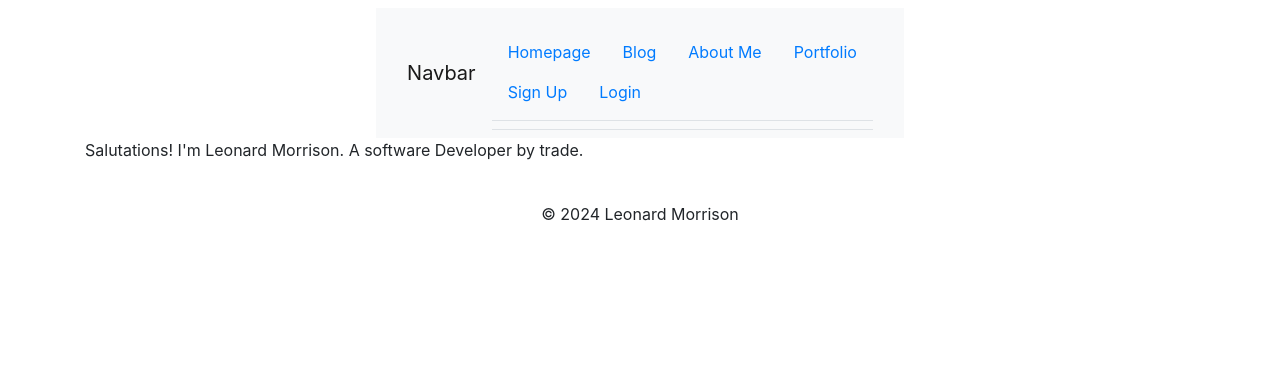
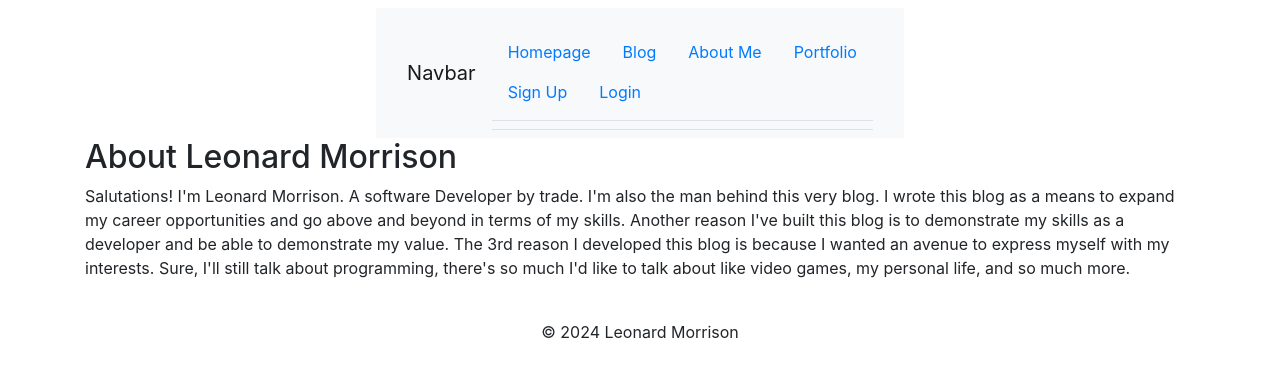
Before and after one commit to TheBigL/PersonalBlog, a Django app: page /post/aboutme/ in a window 1280 px wide. Shown: the part 48-426 px from the top of the page. Run offline with Django 5.2, Linux system fonts and the light colour scheme; some libraries are stand-ins or nearby versions.

Commit message:
Added a paragraph for the About Me page

```diff
--- a/posts/templates/aboutme.html
+++ b/posts/templates/aboutme.html
@@ -5,9 +5,20 @@ About Me
 
 {% block content %}
 <div class="center">
-<p>
+    <h2 class="center">About Leonard Morrison</h2>
+<p class="center">
     Salutations!
-    I'm Leonard Morrison. A software Developer by trade.
+    I'm Leonard Morrison. A software Developer by trade. I'm also the man behind this very blog.
+    I wrote this blog as a means to expand my career opportunities and go above and beyond in terms of my skills.
+    Another reason I've built this blog is to demonstrate my skills as a developer and be able to demonstrate my value.
+    The 3rd reason I developed this blog is because I wanted an avenue to express myself with my interests.
+    Sure, I'll still talk about programming, there's so much I'd like to talk about like video games, my personal life, and so much more.
+</p>
+
+
+
+<p class="center">
+
 </p>
 </div>
 
```
